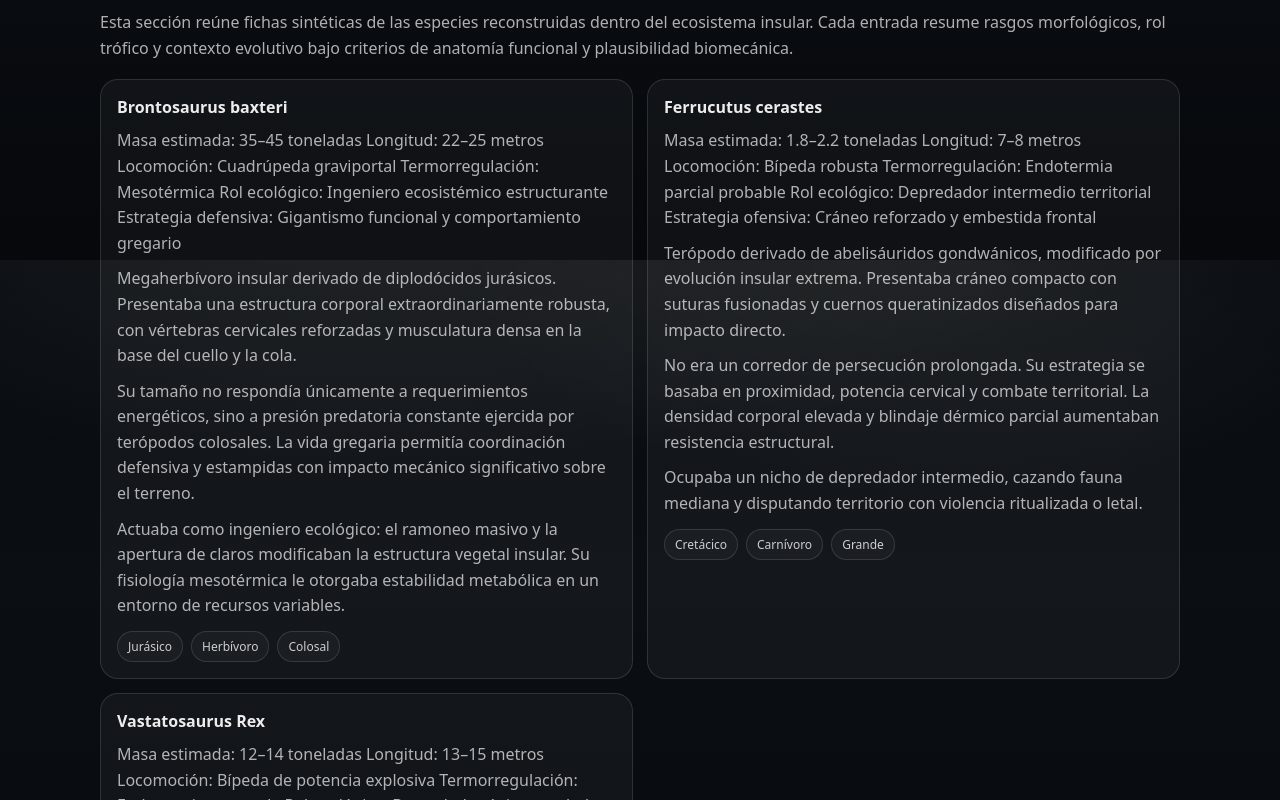
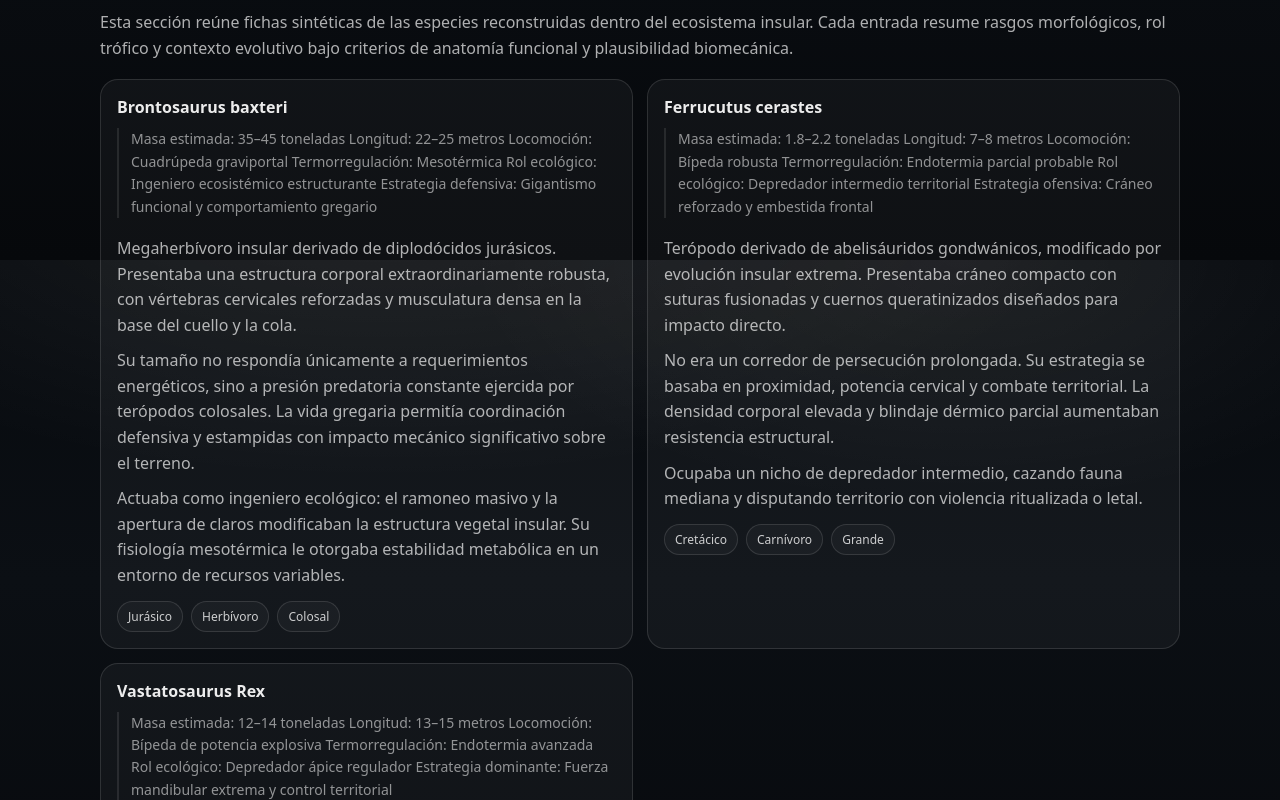
Before and after one commit to lu-developer476/Dinosauria, a React (Vite) app: page / in a window 1280 px wide. Shown: the part 2140-2940 px from the top of the page. Built offline with nearby package versions, Linux system fonts and the light colour scheme.

Commit message:
styles.css

```diff
--- a/src/styles.css
+++ b/src/styles.css
@@ -211,6 +211,14 @@ button{font:inherit}
   text-align: justify;
 }
 
+.dino-text p:first-child {
+  font-size: 14px;
+  opacity: 0.8;
+  border-left: 2px solid var(--line);
+  padding-left: 12px;
+  margin-bottom: 18px;
+}
+
 .gimg{
   grid-column: span 3;
   border-radius: 16px;
```
